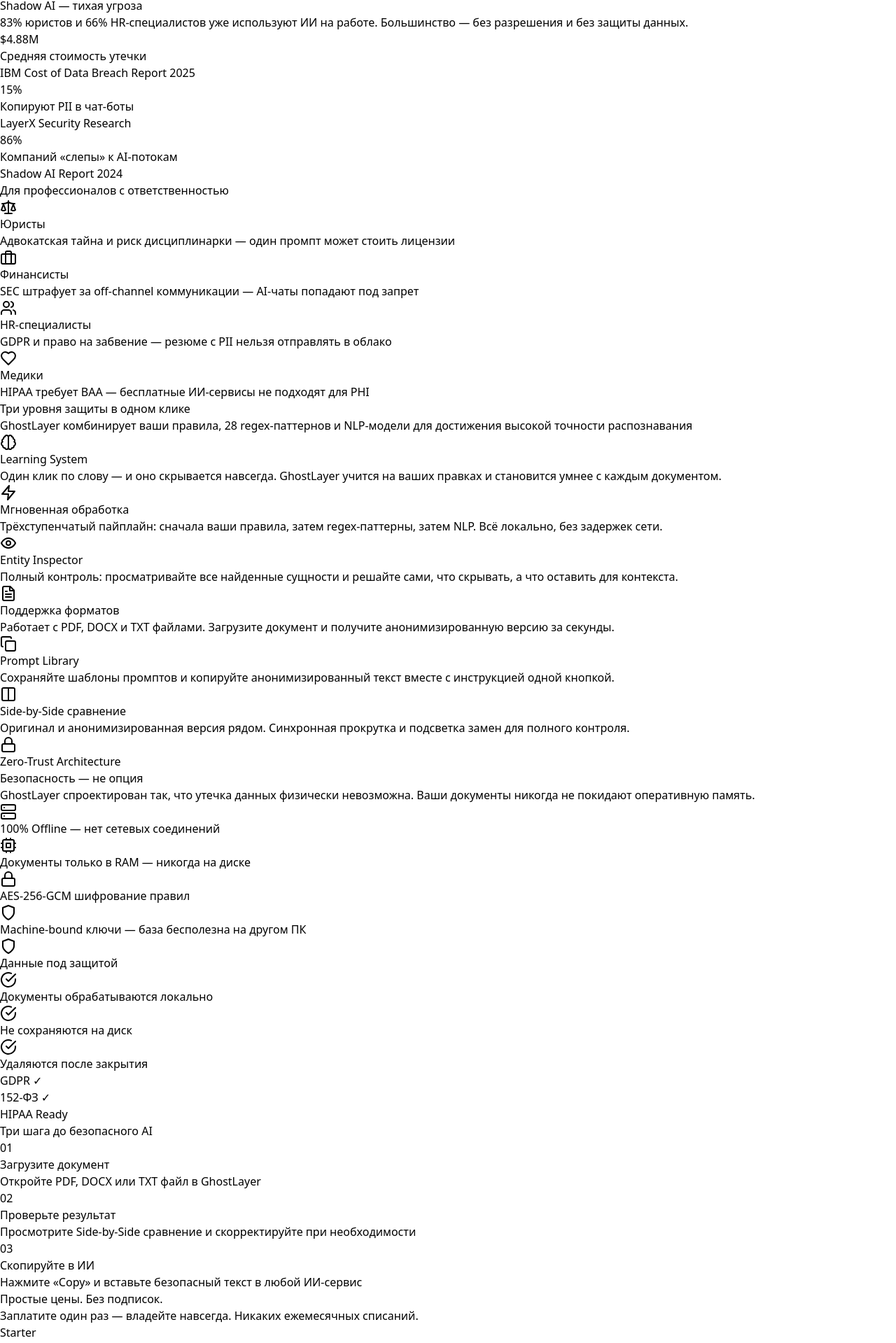
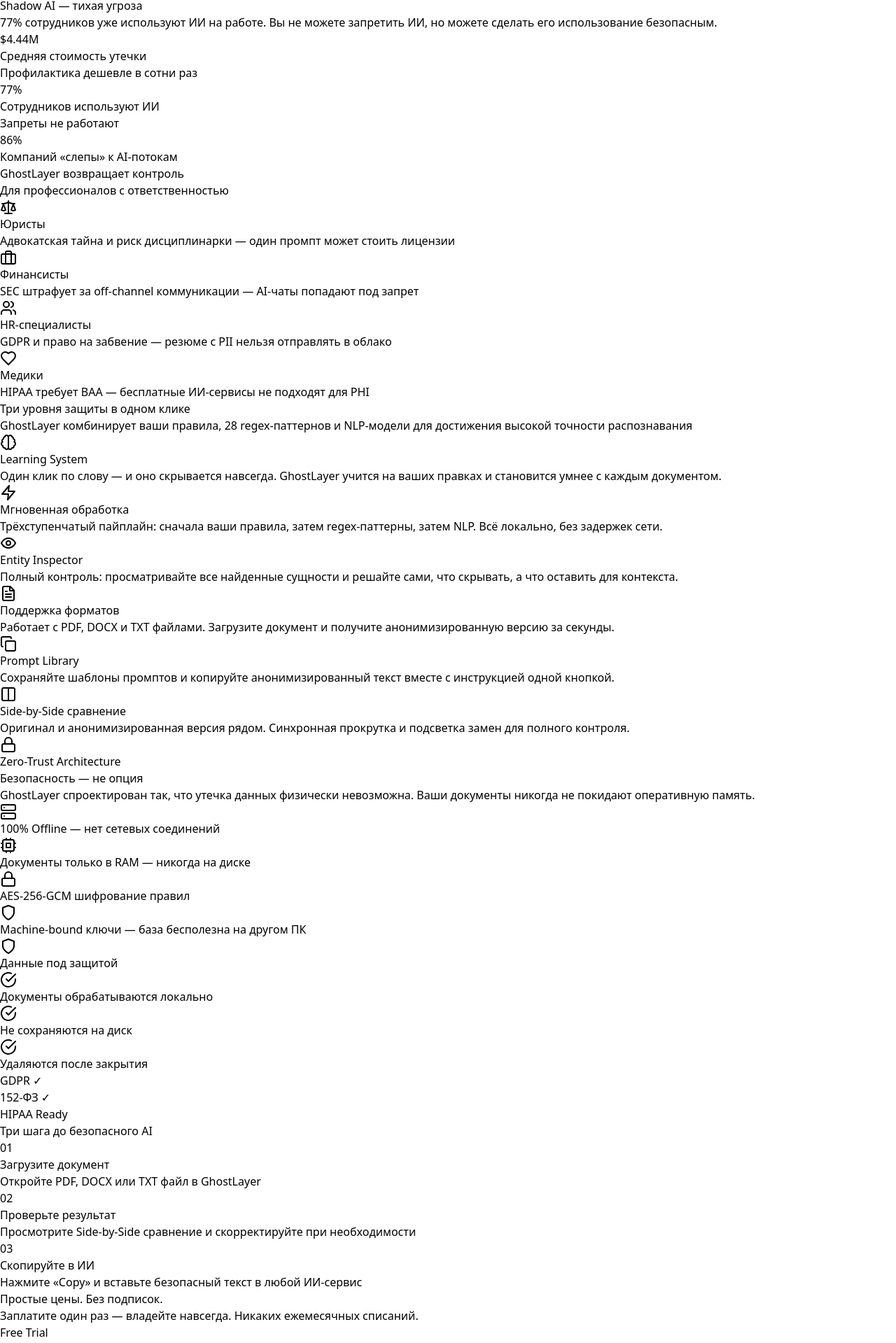
Before and after one commit to Josefromkaz/ghostlayer-website, a React (Vite) app: page / in a window 1280 px wide. Shown: the part 796-2715 px from the top of the page at 70% size. Built offline with nearby package versions, Linux system fonts and the light colour scheme.

Commit message:
Update stats, 7-day trial, 30-day guarantee, Team coming soon

```diff
--- a/src/App.jsx
+++ b/src/App.jsx
@@ -300,7 +300,9 @@
                 <br />
                 <span className="text-zinc-500">без утечки</span>
                 <br />
-                <TypeWriter words={['имён клиентов', 'паспортных данных', 'номеров телефонов', 'банковских счетов', 'коммерческой тайны']} />
+                <span className="inline-block min-w-[280px] md:min-w-[420px] lg:min-w-[520px]">
+                  <TypeWriter words={['имён клиентов', 'паспортных данных', 'номеров телефонов', 'банковских счетов', 'коммерческой тайны']} />
+                </span>
               </h1>
 
               <p className="text-xl text-zinc-400 mb-8 max-w-lg leading-relaxed">
@@ -350,28 +352,28 @@
               <span className="text-red-400">Shadow AI</span> — тихая угроза
             </h2>
             <p className="text-xl text-zinc-400 max-w-2xl mx-auto">
-              83% юристов и 66% HR-специалистов уже используют ИИ на работе.
-              Большинство — без разрешения и без защиты данных.
+              77% сотрудников уже используют ИИ на работе.
+              Вы не можете запретить ИИ, но можете сделать его использование безопасным.
             </p>
           </div>
 
           <div className="grid md:grid-cols-3 gap-8">
             <div className="bg-red-500/5 rounded-2xl p-8 border border-red-500/20">
-              <div className="text-6xl font-bold text-red-400 mb-4">$4.88M</div>
+              <div className="text-6xl font-bold text-red-400 mb-4">$4.44M</div>
               <div className="text-white font-semibold mb-2">Средняя стоимость утечки</div>
-              <div className="text-zinc-500">IBM Cost of Data Breach Report 2025</div>
+              <div className="text-zinc-500">Профилактика дешевле в сотни раз</div>
             </div>
 
             <div className="bg-red-500/5 rounded-2xl p-8 border border-red-500/20">
-              <div className="text-6xl font-bold text-red-400 mb-4">15%</div>
-              <div className="text-white font-semibold mb-2">Копируют PII в чат-боты</div>
-              <div className="text-zinc-500">LayerX Security Research</div>
+              <div className="text-6xl font-bold text-red-400 mb-4">77%</div>
+              <div className="text-white font-semibold mb-2">Сотрудников используют ИИ</div>
+              <div className="text-zinc-500">Запреты не работают</div>
             </div>
 
             <div className="bg-red-500/5 rounded-2xl p-8 border border-red-500/20">
               <div className="text-6xl font-bold text-red-400 mb-4">86%</div>
               <div className="text-white font-semibold mb-2">Компаний «слепы» к AI-потокам</div>
-              <div className="text-zinc-500">Shadow AI Report 2024</div>
+              <div className="text-zinc-500">GhostLayer возвращает контроль</div>
             </div>
           </div>
         </div>
@@ -571,8 +573,9 @@
 
           <div className="grid md:grid-cols-3 gap-8 max-w-5xl mx-auto">
             <PricingCard
-              name="Starter"
-              price="$0"
+              name="Free Trial"
+              price="7 дней"
+              period="бесплатно"
               features={[
                 'Безлимитные документы',
                 'Все 28 паттернов PII',
@@ -581,7 +584,7 @@
                 'Prompt Library',
                 'Side-by-Side просмотр',
               ]}
-              cta="Скачать бесплатно"
+              cta="Начать бесплатно"
             />
 
             <PricingCard
@@ -590,33 +593,33 @@
               originalPrice="$199"
               popular
               features={[
-                'Всё из Starter',
+                'Всё из Free Trial',
                 'Learning System — ИИ учится на ваших правках',
                 'Пользовательские правила анонимизации',
-                'Приоритет ваших правил над автоматикой',
-                '1 год обновлений',
-                'Приоритетная поддержка',
+                '1 год обновлений и поддержки',
+                '30-дневная гарантия возврата',
               ]}
               cta="Купить лицензию"
             />
 
             <PricingCard
               name="Team"
-              price="$399"
+              price="Soon"
+              period="скоро"
               features={[
                 'Всё из Professional',
                 '5 рабочих мест',
                 'Общая база правил',
                 'Audit log',
-                'Интеграции (скоро)',
+                'Интеграции',
               ]}
-              cta="Связаться с нами"
+              cta="Оставить заявку"
             />
           </div>
 
           <div className="text-center mt-12">
             <p className="text-zinc-500">
-              60-дневная гарантия возврата • Работает на Windows 10/11
+              7 дней бесплатно • 30-дневная гарантия возврата • Windows 10/11
             </p>
           </div>
         </div>
@@ -629,7 +632,7 @@
             Начните защищать данные <span className="text-emerald-400">сегодня</span>
           </h2>
           <p className="text-xl text-zinc-400 mb-8">
-            Полная версия бесплатно. Без кредитной карты. Без регистрации.
+            7 дней бесплатно. 30-дневная гарантия возврата. Без регистрации.
           </p>
 
           <a href="https://github.com/Josefromkaz/ghostlayer-website/releases/download/v1.0.0/GhostLayer_v1.0.0_Windows_x64.zip" className="px-10 py-5 bg-emerald-500 text-black font-bold rounded-xl hover:bg-emerald-400 transition-all hover:transform hover:scale-105 text-xl flex items-center justify-center gap-3 mx-auto">
```
